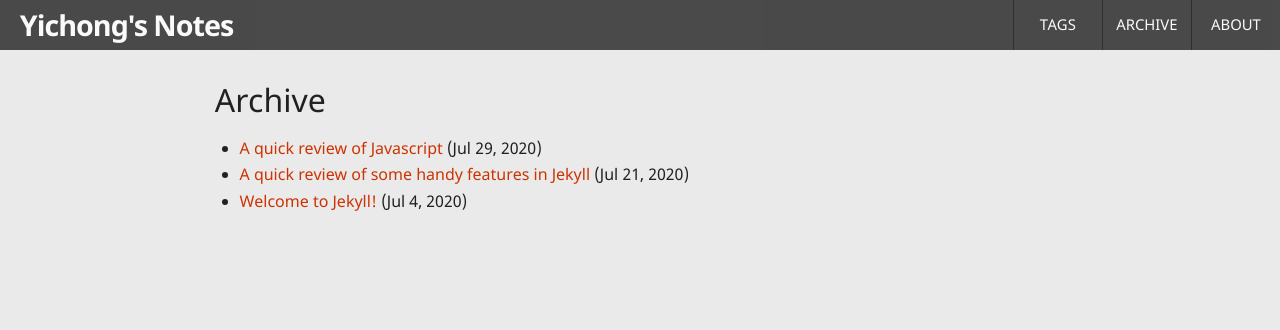
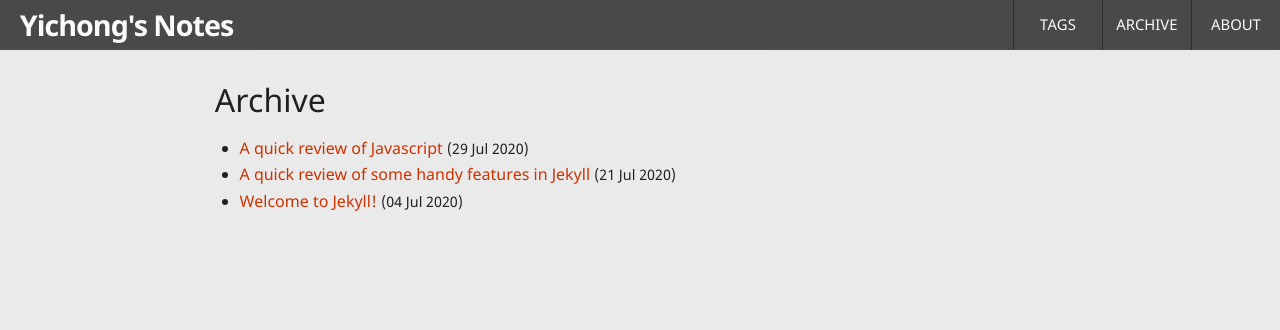
Before and after one commit to yichon/blog, a Jekyll site: the page built from archive.html, in a window 1280 px wide. Shown: the top 330 px of the page. Built offline with Jekyll 4.4.1, drawn with Linux system fonts in a browser that asks for light colours.

Commit message:
date layout modified

```diff
--- a/_layouts/categorypage.html
+++ b/_layouts/categorypage.html
@@ -11,7 +11,7 @@ layout: default
     {% comment %} Note that site.categories could be accessed by string name/key, corresponding posts with that category returned as an array {% endcomment %}
     {% for post in site.categories[page.category] %}
       {% if post.hidden != true %}                             {% comment %} hidden posts filtered {% endcomment %}
-        <li><a href="{{ site.baseurl }}{{ post.url }}">{{ post.title }}</a> ({{ post.date | date_to_string }})<br>
+        <li><a href="{{ site.baseurl }}{{ post.url }}">{{ post.title }}</a> <span class="post-link-date">({{ post.date | date_to_string }})</span><br>
           {{ post.description }}
         </li>
       {% endif %}
--- a/_layouts/label-page.html
+++ b/_layouts/label-page.html
@@ -10,7 +10,7 @@ layout: default
   <ul>
     {% capture name %}{{ page.label | append:'_label' }}{% endcapture %}
     {% for post in site.tags[name] %}
-      <li><a href="{{ site.baseurl }}{{ post.url }}">{{ post.title }}</a> ({{ post.date | date_to_string }})<br>
+      <li><a href="{{ site.baseurl }}{{ post.url }}">{{ post.title }}</a> <span class="post-link-date">({{ post.date | date_to_string }})</span><br>
         {{ post.description }}
       </li>
     {% endfor %}
--- a/_layouts/tagpage.html
+++ b/_layouts/tagpage.html
@@ -12,7 +12,7 @@ layout: default
     {% comment %} Note that site.tags could be accessed by string name/key, corresponding posts with that tag returned as an array {% endcomment %}
     {% for post in site.tags[page.tag] %}
       {% if post.hidden != true %}              {% comment %} hidden posts filtered {% endcomment %}
-        <li><a href="{{ site.baseurl }}{{ post.url }}">{{ post.title }}</a> ({{ post.date | date_to_string }})
+        <li><a href="{{ site.baseurl }}{{ post.url }}">{{ post.title }}</a> <span class="post-link-date">({{ post.date | date_to_string }})</span>
           {{ post.description }}
         </li>
       {% endif %}
--- a/_layouts/topic-page.html
+++ b/_layouts/topic-page.html
@@ -9,7 +9,7 @@ layout: default
   <ul>
     {% capture _name %}{{ page.topic | append:'_topic' }}{% endcapture %}
     {% for post in site.tags[_name] %}
-      <li><a href="{{ site.baseurl }}{{ post.url }}">{{ post.title }}</a> ({{ post.date | date_to_string }})<br>
+      <li><a href="{{ site.baseurl }}{{ post.url }}">{{ post.title }}</a> <span class="post-link-date">({{ post.date | date_to_string }})</span><br>
         {{ post.description }}
       </li>
     {% endfor %}
--- a/_sass/_layout.scss
+++ b/_sass/_layout.scss
@@ -158,3 +158,11 @@ span#at_sign{
      font-size: r-font-size(2.1) * 0.8;
   }
 }
+
+/**
+ *
+ */
+.post-link-date {
+  font-size: 0.9em;
+  //color: grey;
+}
--- a/archive.html
+++ b/archive.html
@@ -8,7 +8,7 @@ title: Archive
   {% for post in site.posts %}
     {% if post.hidden != true %}
       <li>
-        <a href="{{ post.url | prepend: site.baseurl }}">{{ post.title }}</a> <span>({{ post.date | date: "%b %-d, %Y" }})</span>
+        <a href="{{ post.url | prepend: site.baseurl }}">{{ post.title }}</a> <span class="post-link-date">({{ post.date | date_to_string }})</span>
       </li>
     {% endif %}
   {% endfor %}
```
